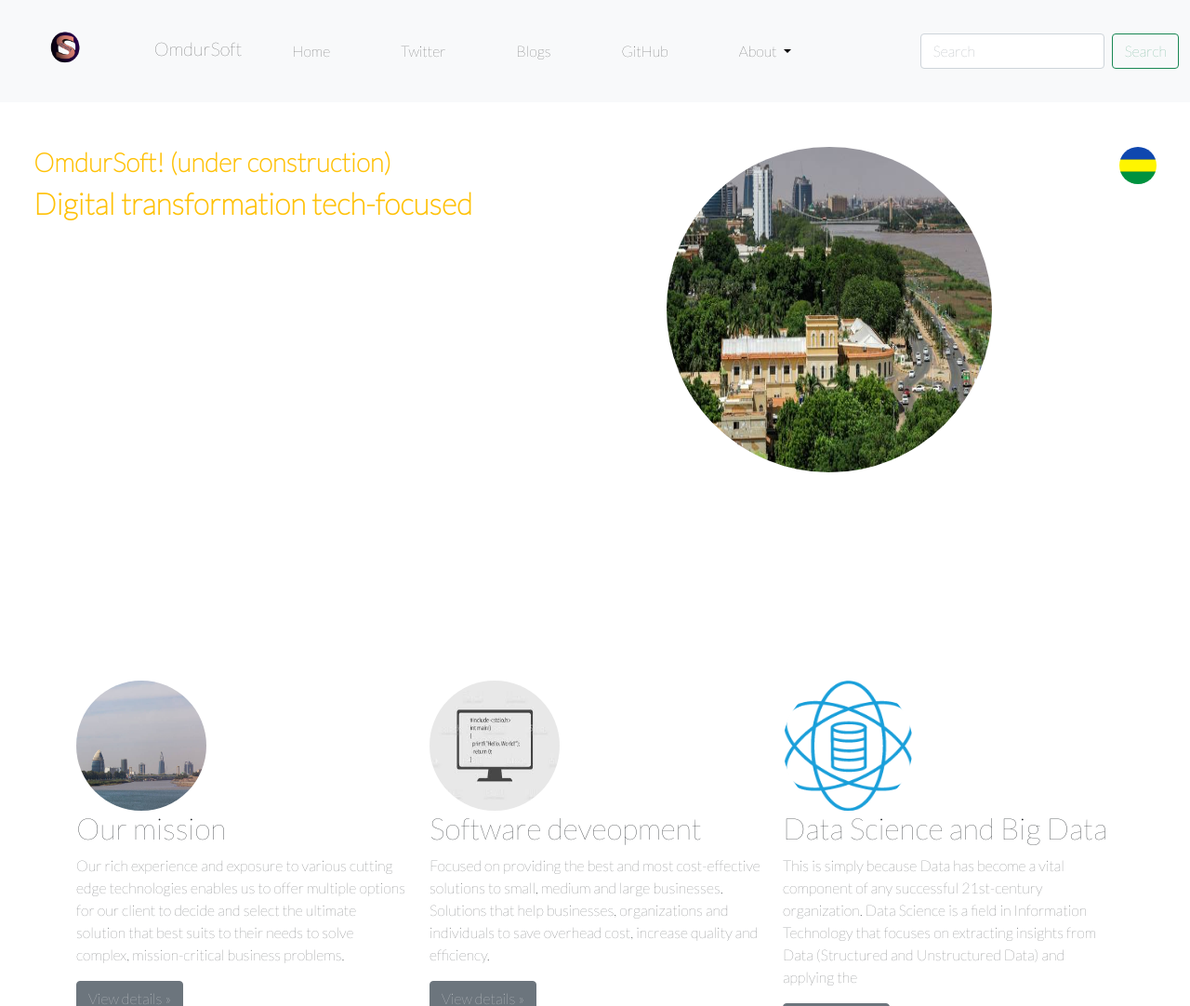
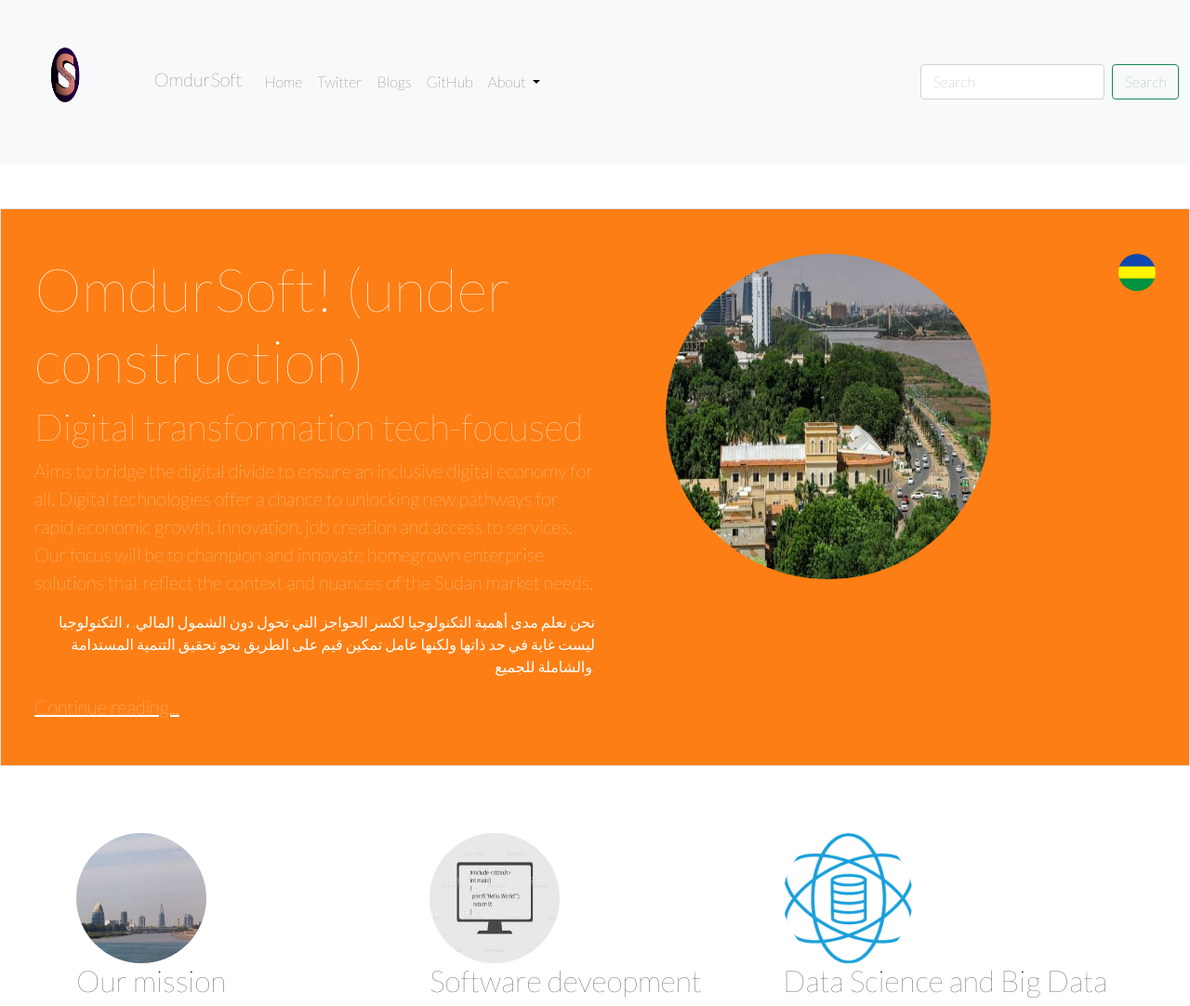
Before and after one commit to magdimahmed/omdursoft, a Django app: page / in a window 1280 px wide. Shown: the top 1082 px of the page at 93% size. Run offline with Django 4.2, Linux system fonts and the light colour scheme; data comes from the database, SQL or seed files in the repository.

Commit message:
fix jumbo style

```diff
--- a/portfolio/static/portfolio/custom.css
+++ b/portfolio/static/portfolio/custom.css
@@ -8,11 +8,3 @@
 body {
     font-family: 'Lato', sans-serif;
 }
-.navbar-nav > li{
-  padding-left:30px;
-  padding-right:30px;
-}
-
-.jumbotron {
-    background-color:transparent !important;
-}
--- a/portfolio/templates/portfolio/base.html
+++ b/portfolio/templates/portfolio/base.html
@@ -19,7 +19,7 @@
     <nav class="navbar navbar-expand-lg navbar-light bg-light">
   <div class="container-fluid">
     <a class="navbar-brand" href="#">
-    <img class="img-fluid" src="{% static 'portfolio/Complogo.png' %}" width="150" height="150" class="d-inline-block align-middle" alt="">
+    <img src="{% static 'portfolio/Complogo.png' %}" width="150" height="150" class="d-inline-block align-middle" alt="">
     OmdurSoft
   </a>
     <button class="navbar-toggler" type="button" data-bs-toggle="collapse" data-bs-target="#navbarSupportedContent" aria-controls="navbarSupportedContent" aria-expanded="false" aria-label="Toggle navigation">
--- a/portfolio/templates/portfolio/home.html
+++ b/portfolio/templates/portfolio/home.html
@@ -2,14 +2,15 @@
 {% block content %}
 
 {% load static %}
-
-<div class="jumbotron p-3 p-md-5 text-white rounded  bg-danger">
-    <div class="row">
+<br>
+<br>
+<div class="container-fluid text-sm-right p-5 border text-white" style="background-color: #fd7e14;"> <!-- bg-light is background color & p-5 is padding -->
+        <div class="row">
         <div class="col-md-6 px-0">
-          <h1 class="display-3 fs-3 fw-bold text-warning font-bold font-italic">OmdurSoft! (under construction)</h1>
-          <h3 class="display-6 fs-2 fw-bold text-warning font-italic">Digital transformation tech-focused</h3>
-          <p class="lead my-3 lh-1 fs-3 text-white">Aims to bridge the digital divide to ensure an inclusive digital economy for all. Digital technologies offer a chance to unlocking new pathways for rapid economic growth, innovation, job creation and access to services. Our focus will be to champion and innovate homegrown enterprise solutions that reflect the context and nuances of the Sudan market needs.</p>
-          <p class="lead my-3" ><p class="text-end">نحن نعلم مدى أهمية التكنولوجيا لكسر الحواجز التي تحول دون الشمول المالي. ، التكنولوجيا ليست غاية في حد ذاتها ولكنها عامل تمكين قيم على الطريق نحو تحقيق التنمية المستدامة والشاملة للجميع.</p>
+          <h1 class="display-3 text-white font-italic">OmdurSoft! (under construction)</h1>
+          <h3 class="display-6 text-white font-italic">Digital transformation tech-focused</h3>
+          <p class="lead text-white">Aims to bridge the digital divide to ensure an inclusive digital economy for all. Digital technologies offer a chance to unlocking new pathways for rapid economic growth, innovation, job creation and access to services. Our focus will be to champion and innovate homegrown enterprise solutions that reflect the context and nuances of the Sudan market needs.</p>
+          <p class="text-end text-white">نحن نعلم مدى أهمية التكنولوجيا لكسر الحواجز التي تحول دون الشمول المالي. ، التكنولوجيا ليست غاية في حد ذاتها ولكنها عامل تمكين قيم على الطريق نحو تحقيق التنمية المستدامة والشاملة للجميع.</p>
           <p class="lead mb-0"><a href="{% url 'blog:all_blogs'%}" class="text-white font-weight-bold">Continue reading...</a></p>
         </div>
         <div class="col-md-5 px-0">
@@ -17,7 +18,6 @@
         </div>
         <div class="col-md-1 px-0">
             <img class="rounded-circle float-end" src="{% static 'portfolio/sudan-flag.png' %}"  alt="Generic placeholder image" width="40" height="40">
-
         </div>
     </div>
 </div>
```
